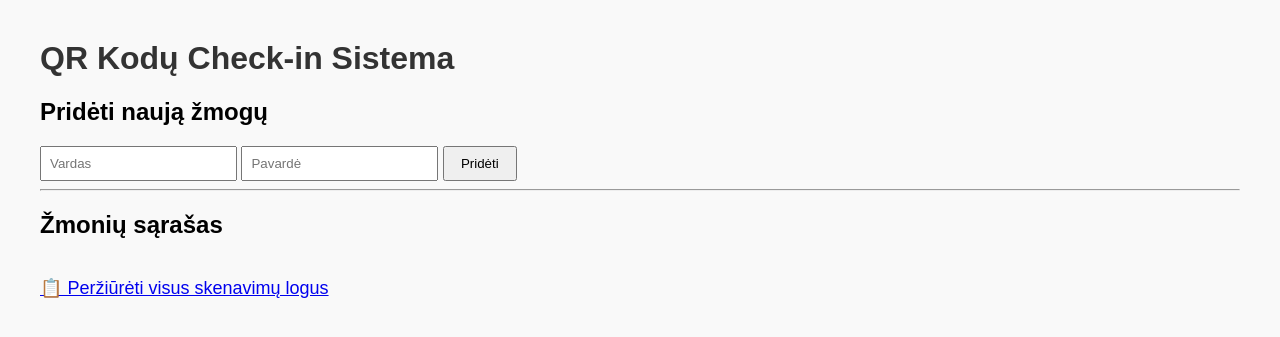
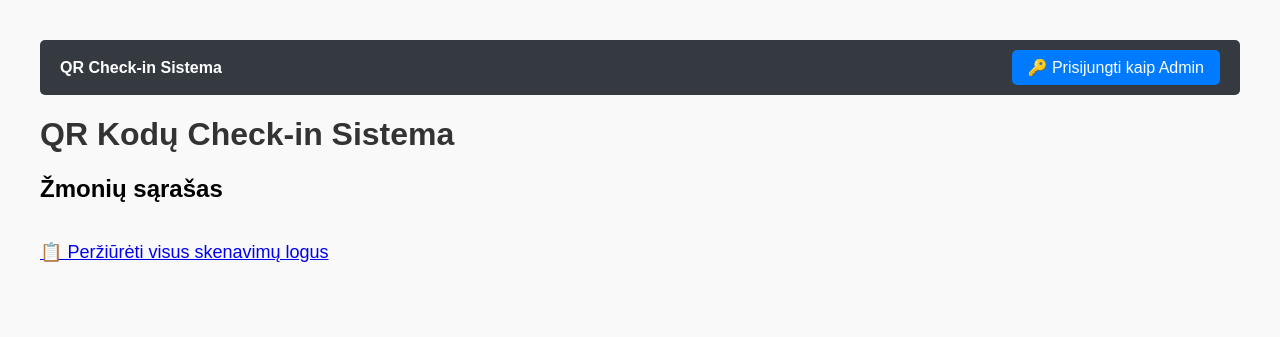
Before and after one commit to antanaiantanai10-prog/qr-checkin2, a Flask app: page / in a window 1280 px wide. Shown: the top 337 px of the page. Run offline with Flask 3, Linux system fonts and the light colour scheme.

Commit message:
initial commit

```diff
--- a/templates/index.html
+++ b/templates/index.html
@@ -8,9 +8,38 @@
         h1 { color: #333; }
         li { margin: 20px 0; padding: 15px; background: white; border-radius: 8px; }
         .message { padding: 10px; background: #d4edda; color: #155724; border-radius: 5px; margin: 15px 0; }
+        .admin-bar {
+            background: #343a40;
+            color: white;
+            padding: 10px 20px;
+            border-radius: 5px;
+            margin-bottom: 20px;
+            display: flex;
+            justify-content: space-between;
+            align-items: center;
+        }
+        .btn {
+            padding: 8px 16px;
+            text-decoration: none;
+            border-radius: 5px;
+            font-size: 16px;
+        }
     </style>
 </head>
 <body>
+    <!-- Admin juosta -->
+    <div class="admin-bar">
+        <span><strong>QR Check-in Sistema</strong></span>
+        {% if is_admin %}
+            <div>
+                <span style="margin-right: 15px;">✅ Jūs esate prisijungęs kaip Administratorius</span>
+                <a href="/logout" class="btn" style="background: #dc3545; color: white;">Atsijungti</a>
+            </div>
+        {% else %}
+            <a href="/login" class="btn" style="background: #007bff; color: white;">🔑 Prisijungti kaip Admin</a>
+        {% endif %}
+    </div>
+
     <h1>QR Kodų Check-in Sistema</h1>
 
     {% with messages = get_flashed_messages() %}
@@ -21,22 +50,28 @@
         {% endif %}
     {% endwith %}
 
+    {% if is_admin %}
     <h2>Pridėti naują žmogų</h2>
     <form method="POST" action="/add">
         <input type="text" name="first_name" placeholder="Vardas" required style="padding:8px;">
         <input type="text" name="last_name" placeholder="Pavardė" required style="padding:8px;">
         <button type="submit" style="padding:8px 16px;">Pridėti</button>
     </form>
+    <hr>
+    {% endif %}
 
-    <hr>
     <h2>Žmonių sąrašas</h2>
     <ul>
     {% for p in people %}
         <li>
             <strong>{{ p.first_name }} {{ p.last_name }}</strong><br><br>
-            <a href="/generate_qr/{{ p.id }}" style="font-size: 16px; padding: 8px 12px; background: #007bff; color: white; text-decoration: none; border-radius: 5px;">
+
+            {% if is_admin %}
+            <a href="/generate_qr/{{ p.id }}" class="btn" style="background: #007bff; color: white; text-decoration: none;">
                 🔄 Generuoti / Atnaujinti QR kodą
             </a>
+            {% endif %}
+
             <br><br>
             <img src="/static/qrcodes/{{ p.id }}.png" width="220" onerror="this.style.display='none'; this.nextElementSibling.style.display='inline';">
             <span style="color: gray; display: none;">QR kodas dar nesugeneruotas</span>
```
Also changed, not shown: templates/logs.html (+57 -7 lines).
